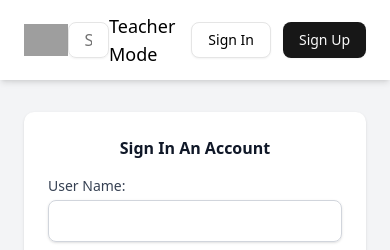
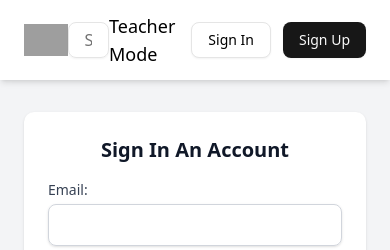
Before and after one commit to minh1304/Courses_Platform, a Next.js app: page /signin in a window 390 px wide. Shown: the top 250 px of the page. Built offline with nearby package versions, Linux system fonts and the light colour scheme; grey boxes are pictures that could not be loaded.

Commit message:
Minh Vo: Update Login

```diff
--- a/package.json
+++ b/package.json
@@ -12,6 +12,7 @@
     "@radix-ui/react-slot": "^1.1.2",
     "@tanstack/react-form": "^1.0.0",
     "@tanstack/react-query": "^5.67.2",
+    "axios": "^1.8.4",
     "class-variance-authority": "^0.7.1",
     "clsx": "^2.1.1",
     "lucide-react": "^0.477.0",
--- a/src/app/(auth)/signin/page.tsx
+++ b/src/app/(auth)/signin/page.tsx
@@ -1,25 +1,35 @@
 "use client";
 import { Button } from "@/components/ui/button";
 import { useForm } from "@tanstack/react-form";
+import { useMutation } from "@tanstack/react-query";
+import axios from "axios";
 import Link from "next/link";
 import React from "react";
 
 const SignInPage = () => {
+  const mutation = useMutation({
+    mutationFn: async (userData: { email: string; password: string }) => {
+      return axios.post("http://localhost:3334/auth/signin", userData);
+    },
+  });
+
   const form = useForm({
     defaultValues: {
-      userName: "",
+      email: "",
       password: "",
     },
     onSubmit: async ({ value }) => {
-      alert(`${value.userName} login success`);
+      mutation.mutate(value);
+      alert("Login success")
     },
   });
+
   return (
     <section className="bg-gray-100">
       <div className="flex flex-col items-center justify-center px-6 py-8 mx-auto md:h-screen lg:py-0">
         <div className="w-full bg-white rounded-lg shadow md:mt-0 sm:max-w-md xl:p-0 ">
           <div className="p-6 space-y-4 md:space-y-6 sm:p-8">
-            <h1 className="tex-xl font-bold text-gray-900 md:text-2xl text-center">
+            <h1 className="text-xl font-bold text-gray-900 md:text-2xl text-center">
               Sign In An Account
             </h1>
             <form
@@ -32,11 +42,11 @@ const SignInPage = () => {
             >
               <div>
                 <form.Field
-                  name="userName"
+                  name="email"
                   validators={{
                     onChangeAsyncDebounceMs: 500,
                     onChangeAsync: async ({ value }) => {
-                      return !value ? "User Name is required" : undefined;
+                      return !value ? "Email is required" : undefined;
                     },
                   }}
                   children={(field) => (
@@ -45,9 +55,10 @@ const SignInPage = () => {
                         htmlFor={field.name}
                         className="block text-sm font-medium text-gray-700"
                       >
-                        User Name:
+                        Email:
                       </label>
                       <input
+                        type="email"
                         id={field.name}
                         name={field.name}
                         value={field.state.value}
@@ -107,11 +118,11 @@ const SignInPage = () => {
                 children={([canSubmit, isSubmitting]) => (
                   <Button
                     type="submit"
-                    disabled={!canSubmit}
+                    disabled={!canSubmit || mutation.isPending}
                     className="w-full mt-4"
                     variant="default"
                   >
-                    {isSubmitting ? "..." : "Login"}
+                    {mutation.isPending ? "Logging in..." : "Login"}
                   </Button>
                 )}
               />
```
Also changed, not shown: 1 other file (tests, documents, lock files or other folders).
